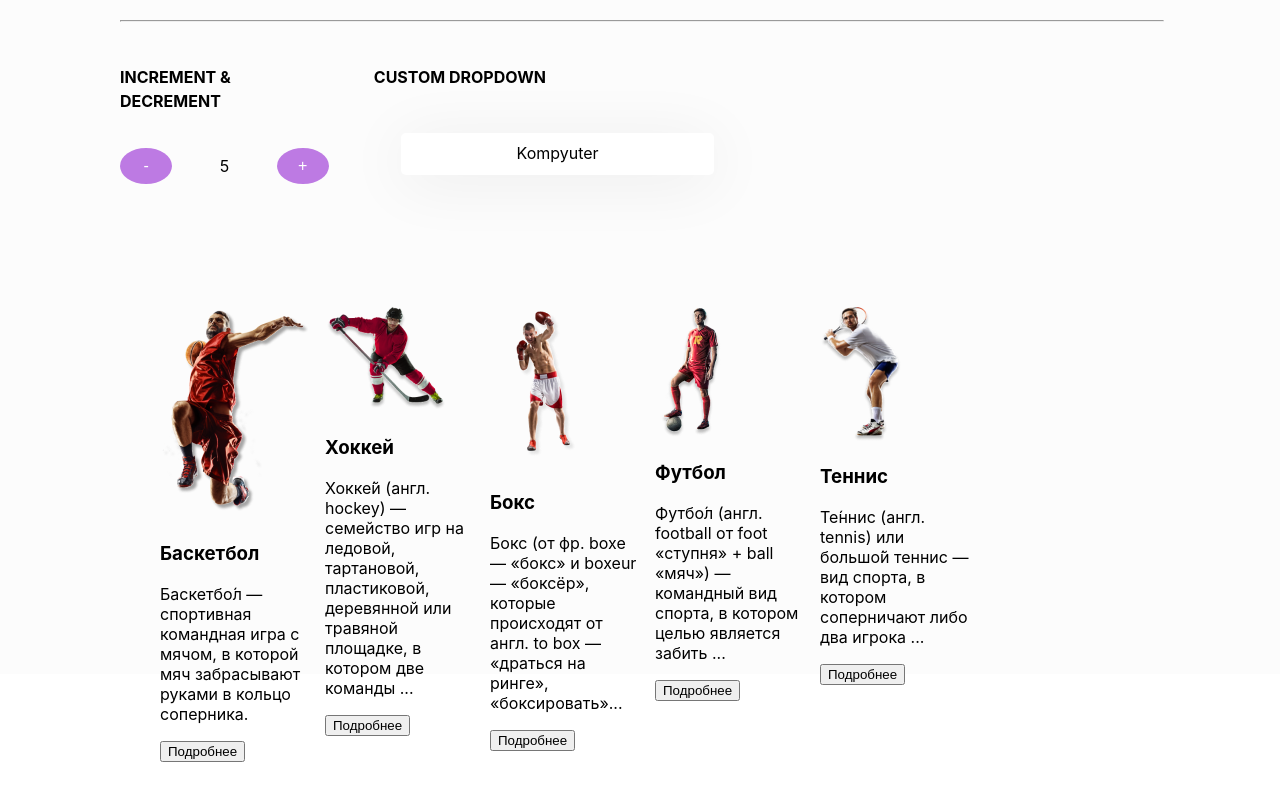
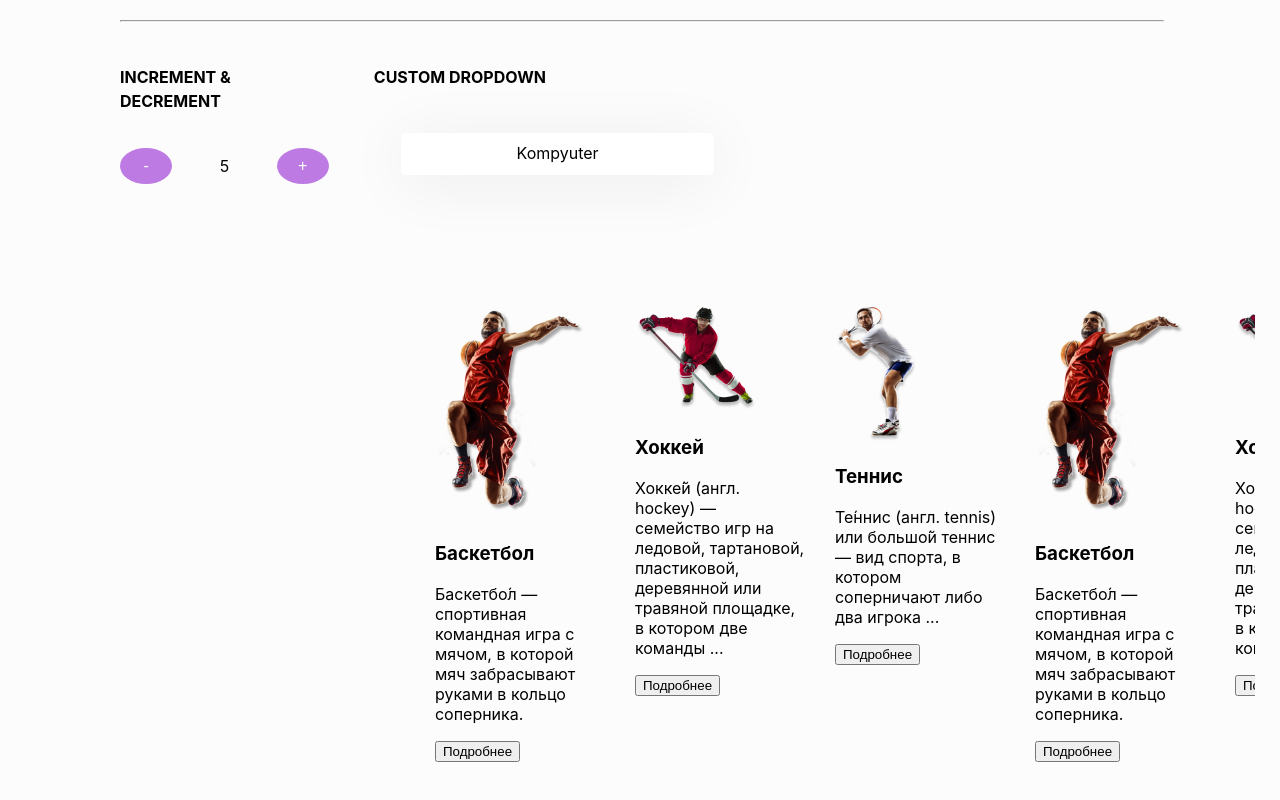
Before and after one commit to Azizkhan1992/Eggplore-Vue, a Vue app: page / in a window 1280 px wide. Shown: the part 3597-4397 px from the top of the page. Before the commit the page ends 4359 px from the top, so only its background shows below. Built offline with nearby package versions, Linux system fonts and the light colour scheme; a web font is replaced by a local one.

Commit message:
20 change

```diff
--- a/src/assets/styles/style.css
+++ b/src/assets/styles/style.css
@@ -2720,9 +2720,15 @@ body {
 /* Eggplore Carousel Slider */
 
 .carousel-slider-container{
-  margin-top: 120px;
+  margin-top: 100px;
   margin-left: 160px;
   height: 320px;
+
+    position: relative;
+    width: 1095px;
+    height: 480px;
+    overflow: hidden;
+
 }
 
 /* @media screen and (max-width: 375px) {
@@ -2733,20 +2739,49 @@ body {
   }
   } */
 
-.carousel-slider-container .carousel-slider-content .owl-carousel-wrapper{
+.owl-carousel-wrapper{
+  padding: 20px;
   position: relative;
+  display: flex;
+  flex-direction: row;
+  gap: 20px;
   height: 440px;
-}
-
-.carousel-slider-container .carousel-slider-content{
-  position: relative;
-  overflow: hidden;
-  -webkit-transform: translate3d(0,0,0);
-}
-.carousel-slider-container .carousel-slider-content .owl-carousel-wrapper .carousel-item{
-  float: left;
-  -webkit-backface-visibility: hidden;
-  -webkit-transform: translate3d(0,0,0);
-  position: relative;
-  -webkit-tap-highlight-color: transparent;
-}
+  width: 100vw !important;
+}
+
+
+.carousel-item{
+  width: 170px;
+  height: 270px;
+  margin-right: 10px;
+}
+
+.first-hidden {
+  position: absolute;
+  margin-left: calc(-20% - 20px);
+}
+
+.second-hidden {
+  position: absolute;
+  right: calc(-20% - 20px);
+}
+
+.shrunk {
+  width: calc(20% - 20px);
+  height: 250px;
+}
+
+.hidden {
+  width: 0;
+  animation-duration: 10s;
+  animation-name: 'shrunk-hidden';
+}
+
+@keyframes shrunk-hidden {
+  0% {
+    width: calc(20% - 20px);;
+  }
+  100% {
+    width: 0
+  }
+}
--- a/src/views/EggploreContentNine.vue
+++ b/src/views/EggploreContentNine.vue
@@ -1,25 +1,38 @@
 <template>
-    <div class="carousel-slider-container" :style="container_style">
-      <div class="carousel-slider-content">
-        <div class="owl-carousel-wrapper" :style="[wrapper_style, transformStep]">
-          <div class="carousel-item" v-for="(slide, idx) in carousel" :key="idx"
-          :style="item_style"
-          >
-            <img :src="require('@/assets/Content-nine/' + slide.img)" alt="">
-            <h3>{{slide.name}}</h3>
-            <p>{{slide.title}}</p>
-            <button>{{slide.button}}</button>
-          </div>
-        </div>
-      </div>
+<div class="carousel-slider-container">
+  <div class="owl-carousel-wrapper">
+    <div
+      class="shrunk"
+      :class="hidden ? 'hidden' : ''"
+    >
     </div>
+    <div class="carousel-item" v-for="(slide, idx) in carousel" :key="idx"
+    :class="idx == 0 ? 'first-hidden' : '' || idx >= 6 ? 'second-hidden' : ''"
+    :style="{'background-image': 'url(' + `require(@/assets/Content-nine/${slide.background_img})`,
+    backgroundRepeat: 'no-repeat',
+      backgroundSize: 210 + 'px',
+      'background-position-x': 25 + 'px'
+    }"
+    @click="play()"
+    >
+
+      <img class="multi-active" :src="require('@/assets/Content-nine/' + slide.img)" alt="">
+      <h3 class="multi-active">{{slide.name}}</h3>
+      <p class="multi-active">{{slide.title}}</p>
+      <button class="multi-active">{{slide.button}}</button>
+    </div>
+  </div>
+</div>
+
 </template>
 <script>
+
 
 export default {
     name: 'carousel-slider',
     data(){
         return{
+            hidden: false,
             counter: 0,
             item_width: 150,
             margin_right: 15,
@@ -95,14 +108,17 @@ export default {
         }
       },
       transformStep(){
-        const step_size = this.counter * (this.item_width + this.margin_right)
+        const step_size = this.move_left * (this.item_width + this.margin_right)
         return{transform: `translate3d(${-1* step_size}px, 0, 0)`}
       },
       left_side(){
-        return JSON.parse(JSON.stringify(this.owl_carousel))
+        return JSON.parse(JSON.stringify(this.owl_carousel.slice(0, 3)))
+      },
+      move_left(){
+        return this.left_side.length + this.counter
       },
       right_side(){
-        return JSON.parse(JSON.stringify(this.owl_carousel))
+        return JSON.parse(JSON.stringify(this.owl_carousel.slice(-3,-1)))
       },
       carousel(){
         return [...this.left_side, ...this.owl_carousel, ...this.right_side]
@@ -111,34 +127,30 @@ export default {
     methods:{
       play(){
         setInterval(() =>{
-          if(this.counter>= this.carousel.length-1){
-            this.counter = 0
-          }else{
-            this.counter++
-            // let item = this.carousel.splice(0,1)
-            //   for(let i =0; i<item.length; i++){
-            //   this.carousel.push(item[i])
-            //   }
+            this.hidden = true
+            let item = this.owl_carousel.shift()
+            this.owl_carousel.push(item)
+        }, 5000)
+      },
 
-            // let item = this.carousel.shift()
-            // this.carousel.push(item)
+    },
 
-
-          }
-        }, 2000)
-      },
-      carousel_push(){
-        //TODO
-              // let item = this.carousel.shift()
-              setInterval(()=>{
-                let item = this.carousel.splice(0,1)
-              for(let i =0; i<item.length; i++){
-              this.carousel.push(item[i])
-              }
-              console.log(this.carousel.length, this.counter)
-              },3000)
-
+    watch: {
+      'hidden' : function(){
+        setInterval(() => {
+          this.hidden = false
+        }, 4900);
       }
     }
 }
 </script>
+<style>
+/* .animate-item{
+  position: relative;
+  display: flex;
+  flex-direction: row;
+  gap: 20px;
+  height: 440px;
+  width: 100vw !important;
+} */
+</style>
```
